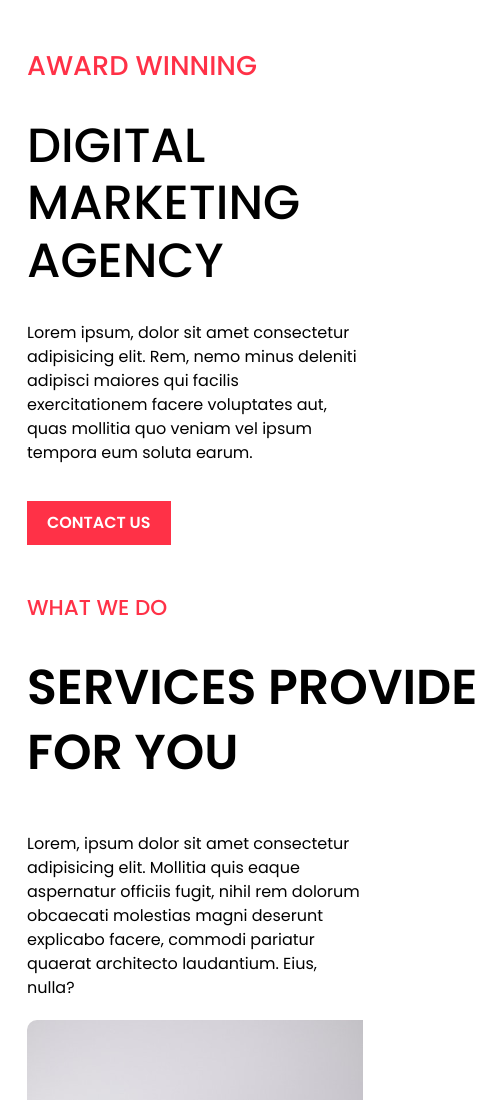
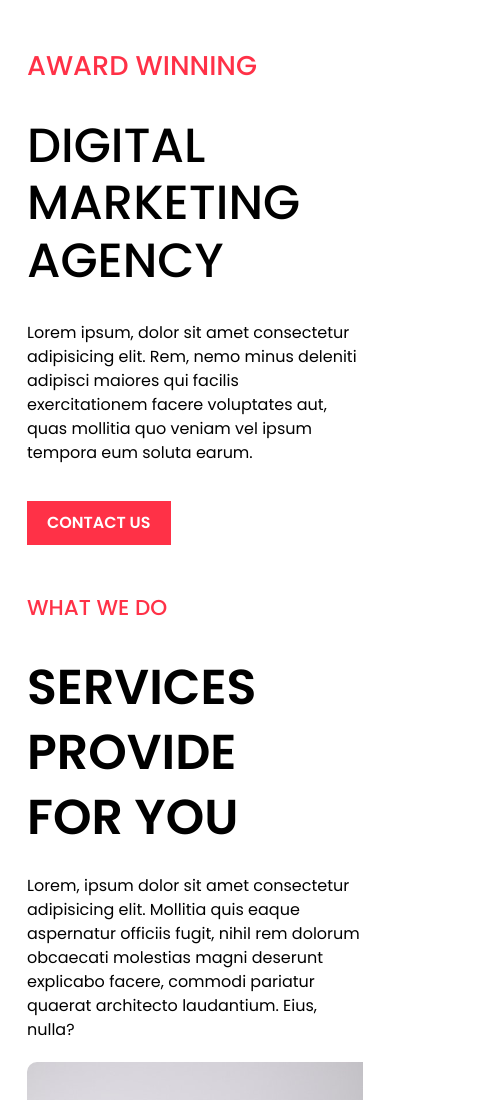
Before and after one commit to honeypathkar/Website-Homepage, a website built with Vite: page index.html in a window 390 px wide. Shown: the top 1100 px of the page, 480 px wide, since content can reach past the window. Built offline with nearby package versions, Linux system fonts and the light colour scheme; a web font is replaced by a local one.

Commit message:
Fixing some issues

```diff
--- a/style.css
+++ b/style.css
@@ -435,7 +435,8 @@ h5 {
 
 
     .fsw {
-        width: 453px;
+        width: 315px;
+        margin-bottom: 50px;
     }
 
 
```
